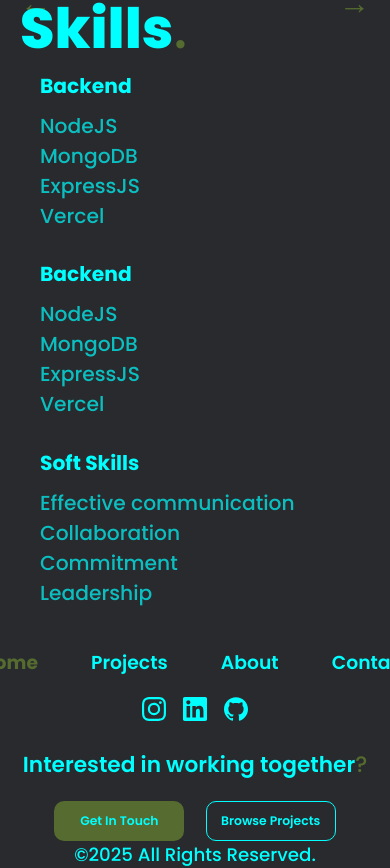
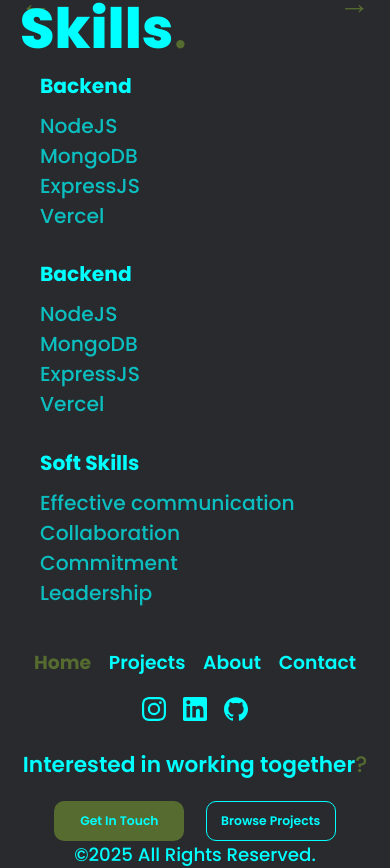
Before and after one commit to ataisi-nathan/ijay, a React (Vite) app: page / in a window 390 px wide. Shown: the part 3000-3868 px from the top of the page. Built offline with nearby package versions, Linux system fonts and the light colour scheme.

Commit message:
Updated the UI and Responsiveness

```diff
--- a/src/index.css
+++ b/src/index.css
@@ -292,8 +292,11 @@ footer a {
 }
 footer .footer__nav {
     display: flex;
-    width: calc(100vw-120px);
+    width: 100%;
     justify-content: space-between;
+}
+footer .nav-list {
+    gap: 1em;
 }
 footer ul {
     display: flex;
```
